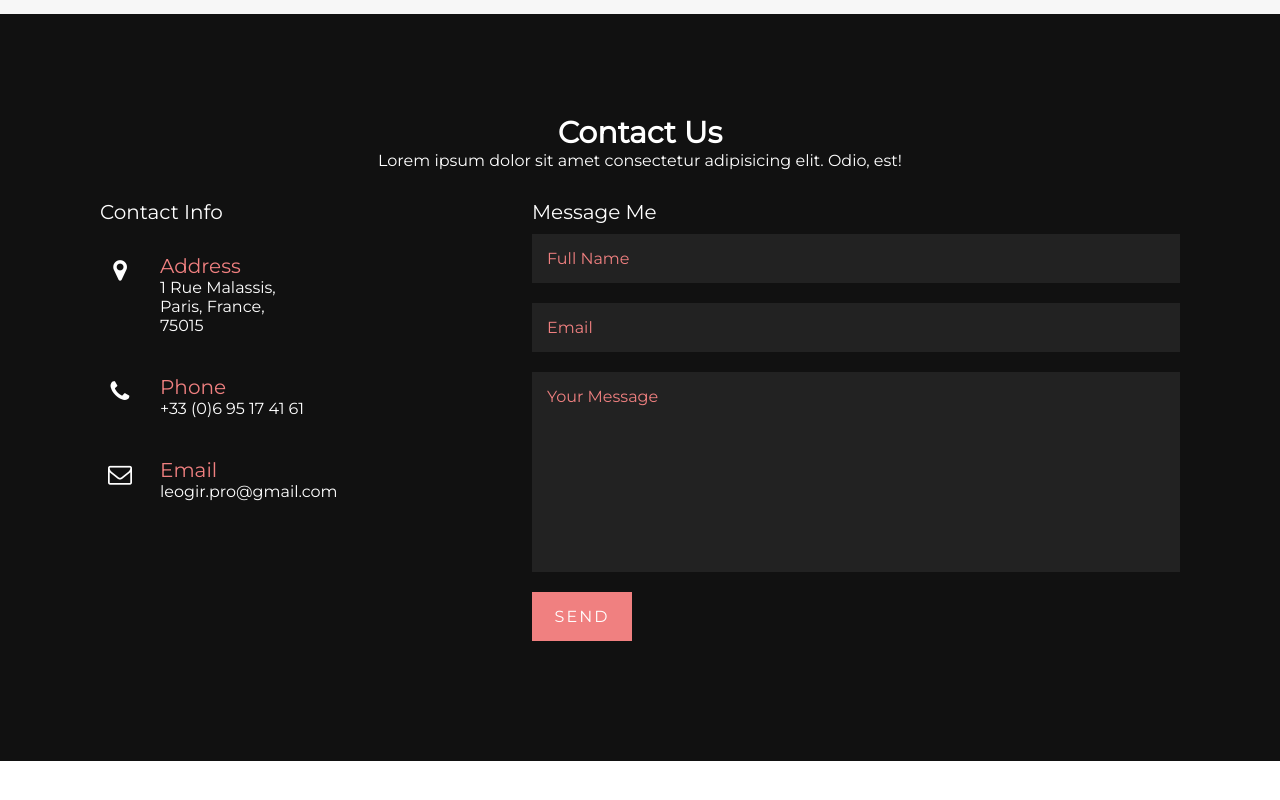
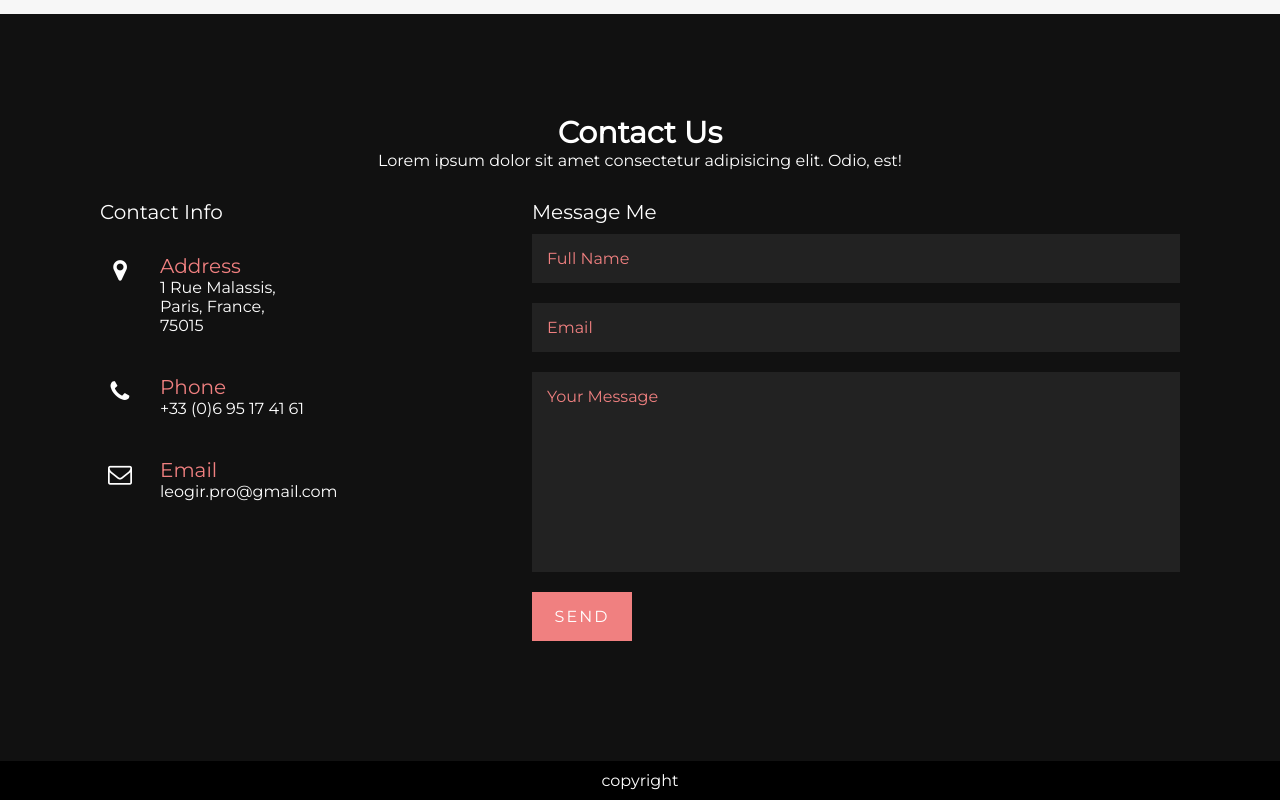
Before and after one commit to leogirardeau/Portfolio-exercice, a plain HTML site: page index.html in a window 1280 px wide. Shown: the part 4934-5734 px from the top of the page. Before the commit the page ends 5695 px from the top, so only its background shows below. Drawn offline with Linux system fonts and the light colour scheme; a script that the page names is missing.

Commit message:
copyright

```diff
--- a/index.html
+++ b/index.html
@@ -249,6 +249,9 @@
         </div>
       </div>
     </section>
+    <div class="copyright">
+      <p>copyright</p>
+    </div>
     <script src="app.js"></script>
   </body>
 </html>
--- a/styles.css
+++ b/styles.css
@@ -326,3 +326,10 @@ img {
   color: lightcoral;
   margin-bottom: 0;
 }
+
+.copyright {
+  background: #000;
+  color: #fff;
+  text-align: center;
+  padding: 10px;
+}
```
